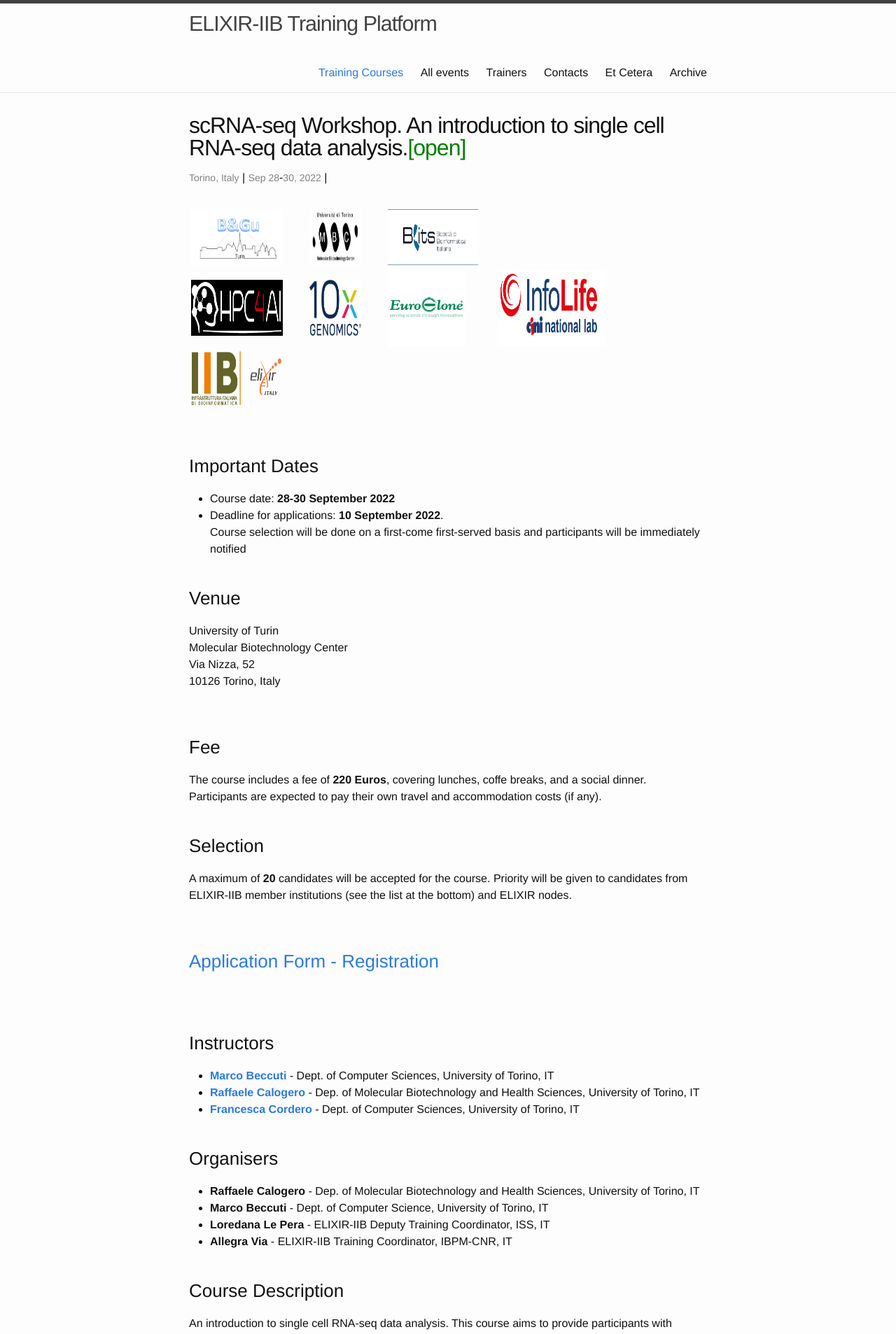
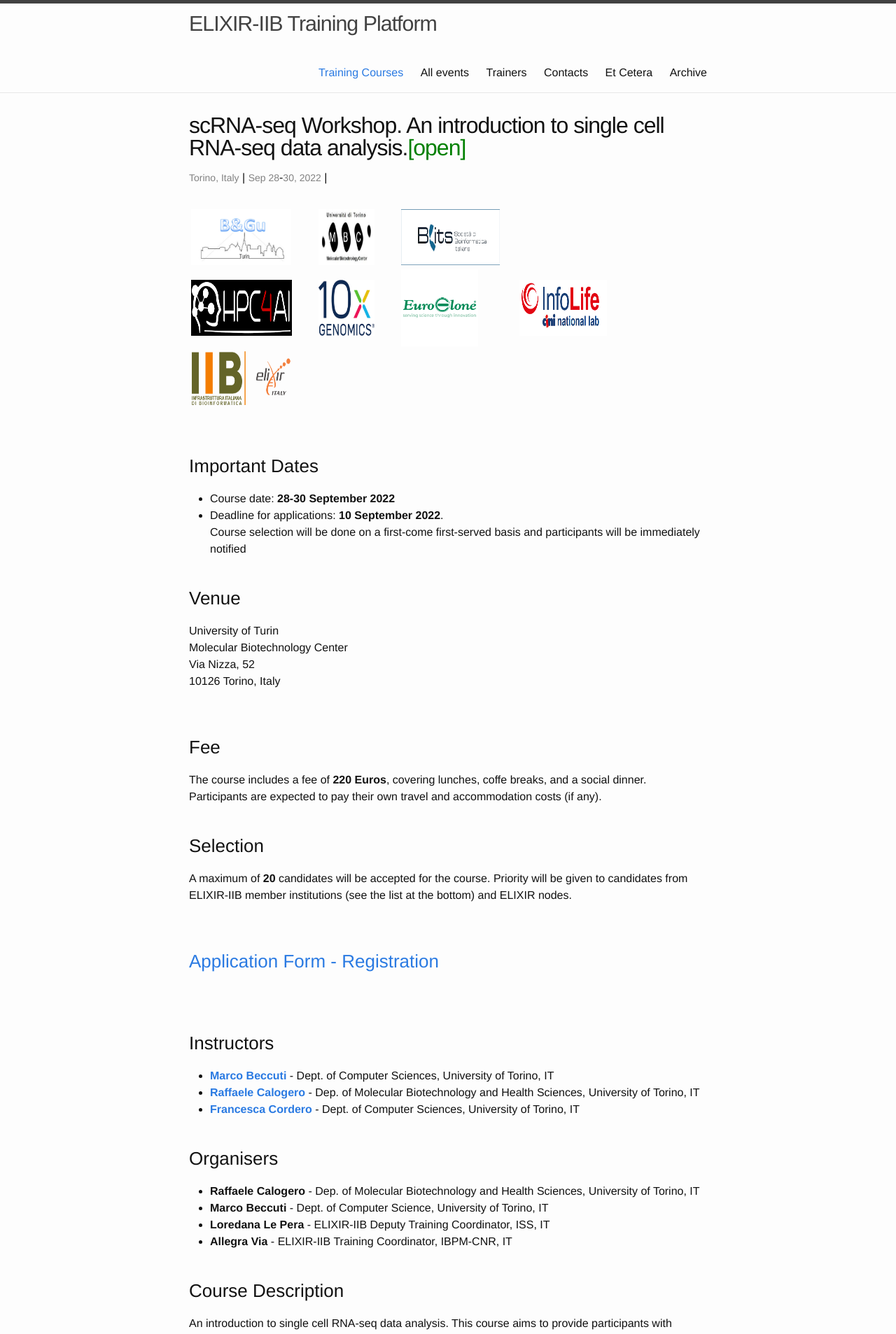
Before and after one commit to ELIXIR-IIB-training/website, a Jekyll site: the page built from _posts/2022-09-28-scRNA-seq-Workshop.md, in a window 1280 px wide. Shown: the top 1907 px of the page at 70% size. Built offline with Jekyll 4.4.1, drawn with Linux system fonts in a browser that asks for light colours.

Commit message:
Formatting Logos

```diff
--- a/_posts/2022-09-28-scRNA-seq-Workshop.md
+++ b/_posts/2022-09-28-scRNA-seq-Workshop.md
@@ -25,7 +25,7 @@ description: This course aims to provide participants with theoretical and pract
       <td width="20"></td>
       <td><img src="../../../img/logo_euroclone.png" height="110"></td>
       <td width="20"></td>
-      <td><img src="../../../img/Logo_InfoLife.png" height="110"></td>
+      <td><img src="../../../img/Logo_InfoLife.png" height="80"></td>
       </tr>
    <tr width="40"></tr>
    <tr>
```
